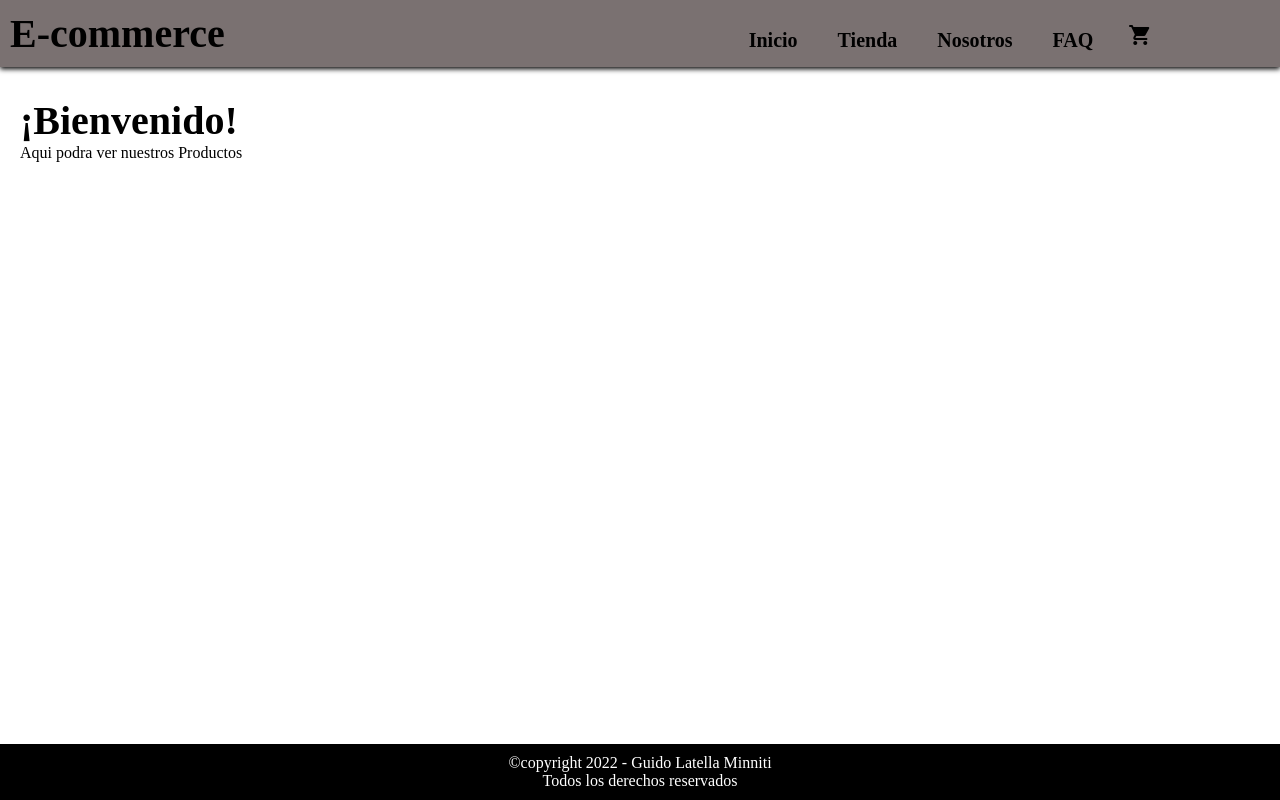
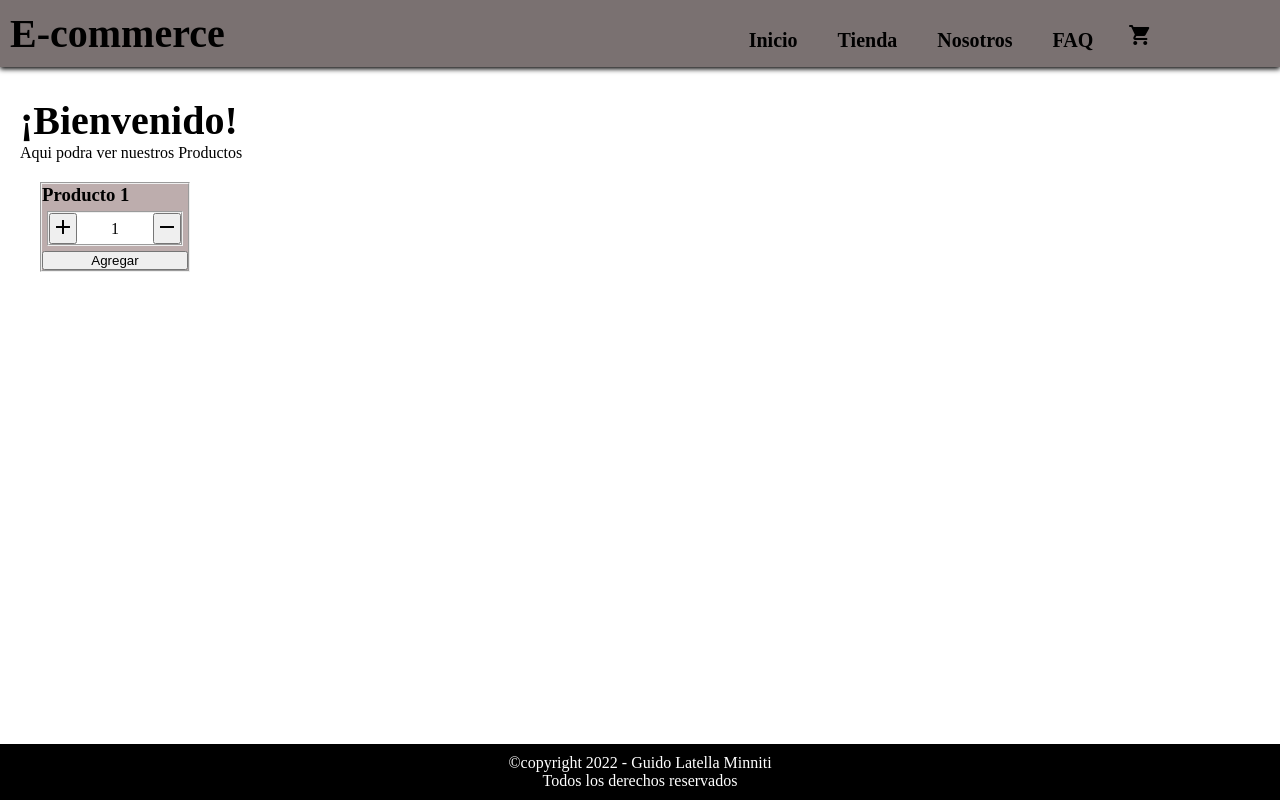
Before and after one commit to Guido-LM/Proyecto-React_js, a React (Create React App) app: page / in a window 1280 px wide. Built offline with nearby package versions, Linux system fonts and the light colour scheme.

Commit message:
Desafío clase 5

```diff
--- /dev/null
+++ b/src/components/ItemCount.js
@@ -0,0 +1,33 @@
+import React, { useState } from 'react'
+
+const ItemCount = (btn) => {
+    const {stock, inicial} = btn
+    const [estado, setEstado] = useState(inicial)
+
+   const sumar = () => {
+       if(estado < stock){
+       setEstado( estado + 1)}
+   }
+   const restar = () => {
+    if(estado > inicial)
+    setEstado( estado - 1)
+    }
+    const onAdd = () => {
+        alert(`Cantidad seleccionada: ${estado}`)
+        setEstado(inicial)
+    }
+
+  return (
+    <fieldset className='box'>
+        <h3>Producto 1</h3>
+        <fieldset className='box__btn'>
+            <button onClick={sumar}><span class="material-icons">add</span></button>
+            <text>{estado}</text>
+            <button onClick={restar}><span class="material-icons">remove</span></button>
+        </fieldset>
+        <button onClick={onAdd}>Agregar</button>
+    </fieldset>
+  )
+}
+
+export default ItemCount
--- a/src/components/ItemListContainer.js
+++ b/src/components/ItemListContainer.js
@@ -1,11 +1,13 @@
 import React from 'react'
+import ItemCount from './ItemCount'
 
 function ItemListContainer(greeting) {
-    const { titulo, items } = greeting
+  const { titulo, items } = greeting
   return (
     <main>
         <h2>{titulo}</h2>
         <p>Aqui podra ver nuestros {items}</p>
+        <ItemCount stock={10} inicial={1}/>
     </main>
   )
 }
--- a/src/estilos.css
+++ b/src/estilos.css
@@ -23,6 +23,18 @@ a {margin: 0px 20px; text-decoration: none; color: black;}
 main{margin: 20px;}
 h2{font-size: 40px; margin-top: 30px;}
 
+fieldset.box{
+    margin: 20px;
+    width: 150px;
+    background-color: rgb(189, 173, 173);
+    display: grid;}
+fieldset.box__btn{
+    margin: 5px;
+    background-color: white;
+    display: flex;
+    justify-content: space-between;
+    align-items: center; }
+
 footer {
     text-align: center;
     position:absolute;
```
